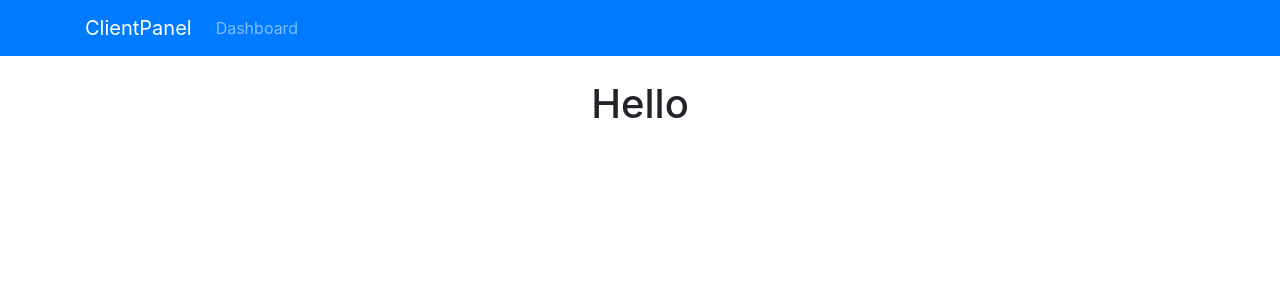
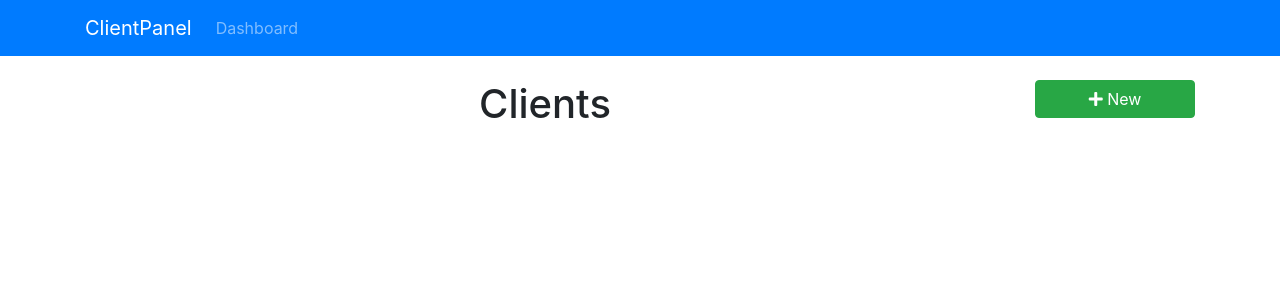
Before and after one commit to 0zra/rrf-auth, a React (Create React App) app: page / in a window 1280 px wide. Shown: the top 300 px of the page. Built offline with nearby package versions, Linux system fonts and the light colour scheme.

Commit message:
Basic sidebar structure

```diff
--- a/src/App.js
+++ b/src/App.js
@@ -2,7 +2,7 @@
 import { BrowserRouter as Router, Route, Switch } from "react-router-dom";
 
 import AppNavbar from "./components/layout/AppNavbar";
-
+import Dashboard from "./components/layout/Dashboard";
 import "./App.css";
 
 class App extends Component {
@@ -12,7 +12,9 @@
         <div className="App">
           <AppNavbar />
           <div className="container">
-            <h1>Hello</h1>
+            <Switch>
+              <Route exact path="/" component={Dashboard} />
+            </Switch>
           </div>
         </div>
       </Router>
--- a/src/components/clients/Clients.js
+++ b/src/components/clients/Clients.js
@@ -0,0 +1,13 @@
+import React, { Component } from "react";
+
+class Clients extends Component {
+  render() {
+    return (
+      <div>
+        <h1>Clients</h1>
+      </div>
+    );
+  }
+}
+
+export default Clients;
--- a/src/components/layout/Dashboard.js
+++ b/src/components/layout/Dashboard.js
@@ -0,0 +1,16 @@
+import React from "react";
+import Clients from "../clients/Clients";
+import Sidebar from "./Sidebar";
+
+export default () => {
+  return (
+    <div className="row">
+      <div className="col-md-10">
+        <Clients />
+      </div>
+      <div className="col-md-2">
+        <Sidebar />
+      </div>
+    </div>
+  );
+};
--- a/src/components/layout/Sidebar.js
+++ b/src/components/layout/Sidebar.js
@@ -0,0 +1,12 @@
+import React from "react";
+import { Link } from "react-router-dom";
+
+const Sidebar = () => {
+  return (
+    <Link className="btn btn-success btn-block" to="/clients/add">
+      <i className="fas fa-plus" /> New
+    </Link>
+  );
+};
+
+export default Sidebar;
```
